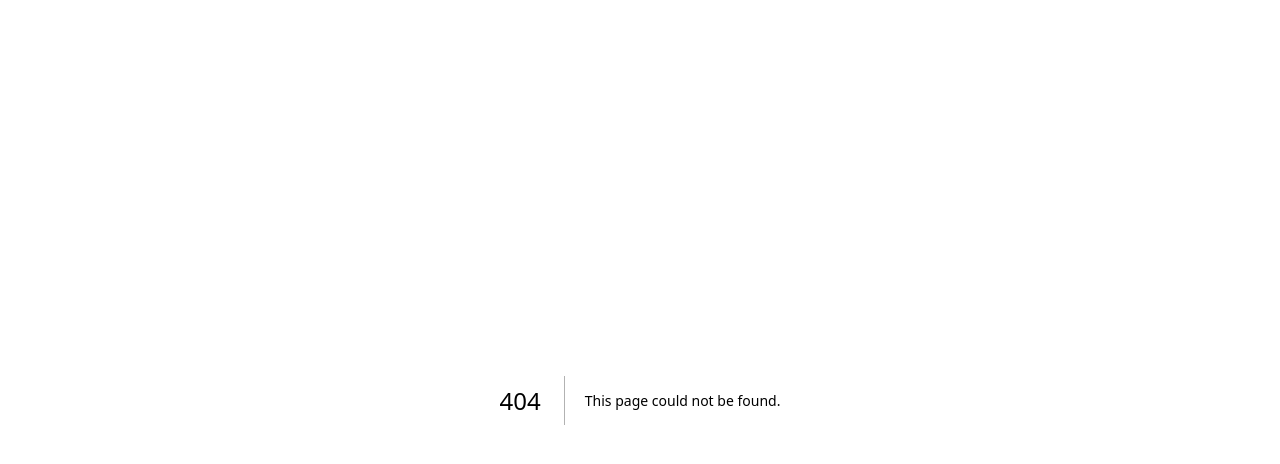
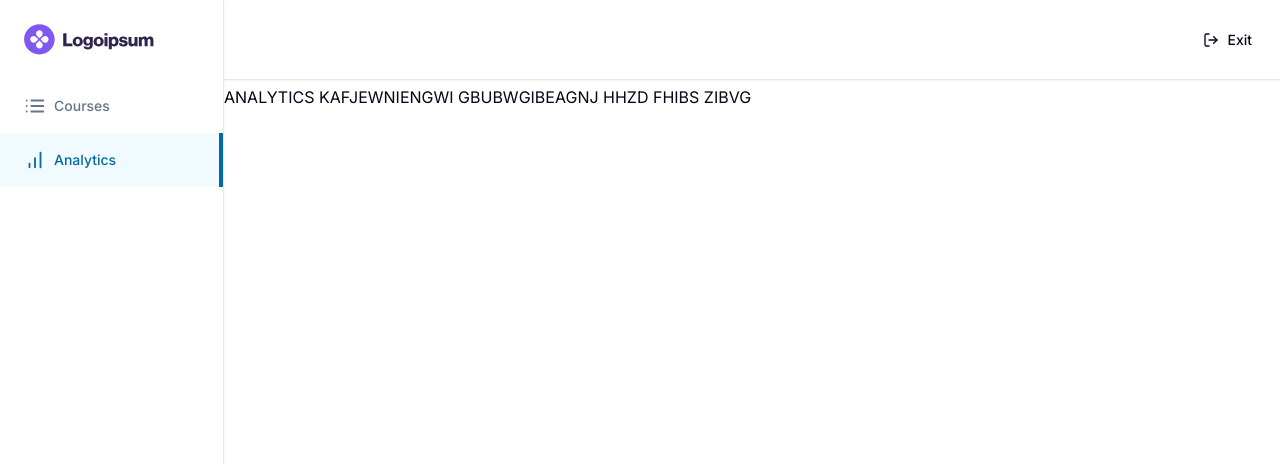
Before and after one commit to SamuelOgbonnaeze/Learn.io, a Next.js app: page /teacher/analytics in a window 1280 px wide. Before the commit this address had no page. Shown: the top 464 px of the page. Built offline with nearby package versions, Linux system fonts and the light colour scheme.

Commit message:
Dynamic navbar system done

```diff
--- /dev/null
+++ b/app/(dashboard)/(routes)/teacher/analytics/page.tsx
@@ -0,0 +1,9 @@
+const AnalyticsPage = () => {
+    return (
+        <div>
+            ANALYTICS KAFJEWNIENGWI GBUBWGIBEAGNJ HHZD FHIBS ZIBVG
+        </div>
+     );
+}
+
+export default AnalyticsPage;
--- a/app/(dashboard)/_components/mobile-sidebar.tsx
+++ b/app/(dashboard)/_components/mobile-sidebar.tsx
@@ -6,7 +6,7 @@ const MobileSidebar = () => {
     return (
        <Sheet>
         <SheetTrigger className="md:hidden pr-4 hover:opacity-75 transition">
-            <Menu />
+            <Menu size={20} />
         </SheetTrigger>
         <SheetContent side="left" className="p-0 bg-white">
             <Sidebar />
--- a/app/(dashboard)/_components/sidebar-routes.tsx
+++ b/app/(dashboard)/_components/sidebar-routes.tsx
@@ -6,7 +6,7 @@ import Lucide from 'lucide-react';
 
 const guestRoutes = [
     {
-        icon: "Layout",
+        icon: "LayoutList",
         label: "Dashboard",
         href: "/",
     },
--- a/app/(dashboard)/layout.tsx
+++ b/app/(dashboard)/layout.tsx
@@ -14,7 +14,7 @@ const DashboardLayout = ({
             <div className=" hidden md:flex h-full w-56 flex-col fixed inset-y-0 z-50 ">
                 <Sidebar />
             </div>
-            <main className="pl-56 h-full">
+            <main className="md:pl-56 pt-[85px] h-full">
                 {children}
             </main>
         </div>
```
